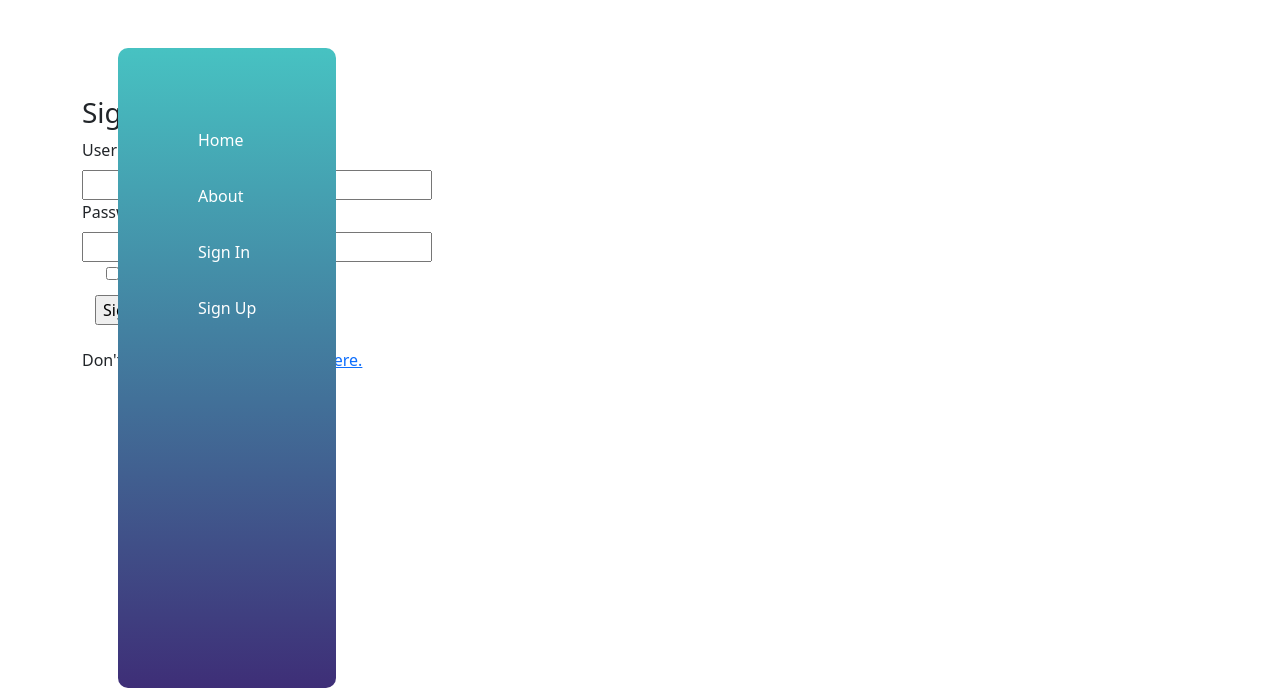
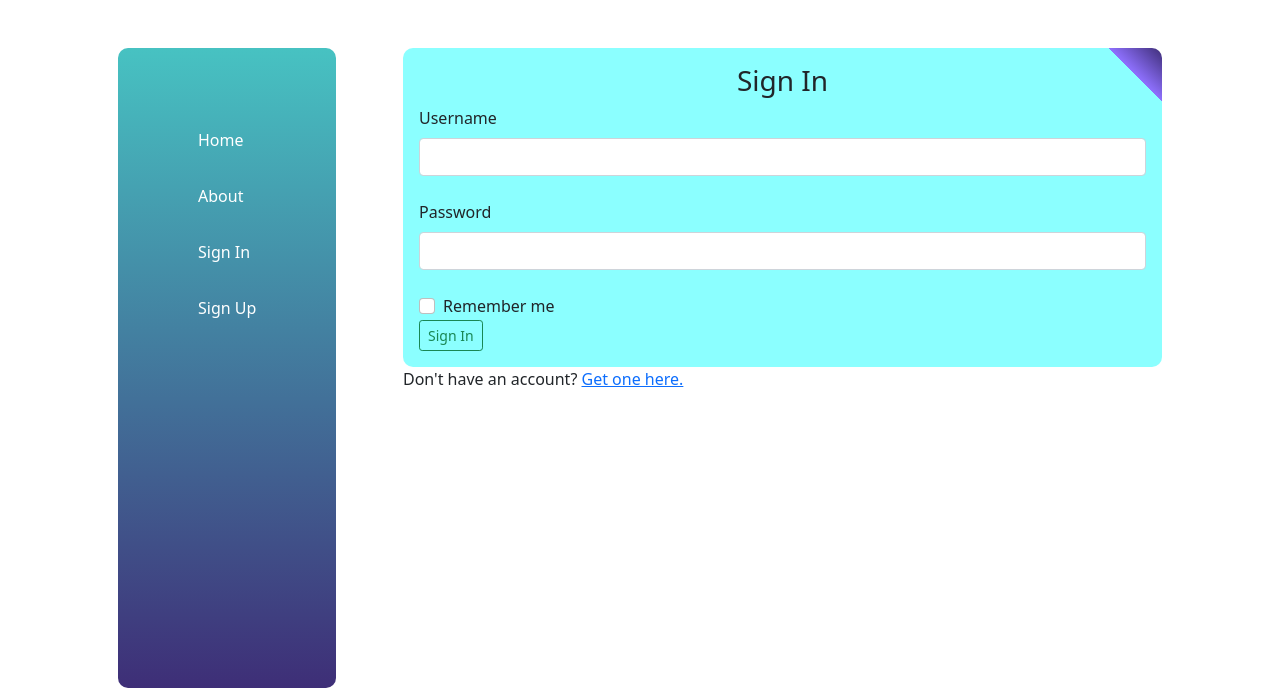
Before and after one commit to Willbeckh/one-time, a Flask app: page /authenticate/login in a window 1280 px wide. Shown: the top 695 px of the page. Run offline with Flask 2, Linux system fonts and the light colour scheme; some libraries are stand-ins or nearby versions.

Commit message:
update login form layout

```diff
--- a/app/templates/authenticate/login.html
+++ b/app/templates/authenticate/login.html
@@ -2,37 +2,46 @@
 
 <!-- form -->
 {% block content %}
-<div class="container">
-  <h3>Sign In</h3>
+<div class="col col-md-6 w-75 p-5 login-container">
+  <div class="container__form">
+    <div class="auth__form">
+      <h3 class="text-center">Sign In</h3>
       <form action="" method="post" novalidate>
-    {{ form.hidden_tag() }}
+        {{ form.csrf_token }}
 
-    <div class="username">
-      <p class="form-label">{{ form.username.label }}</p>
-      <!--  -->
-      {{ form.username(size=32) }}<br />
-      <!-- form errors -->
+        <div class="form-group">
+          {{ form.username.label(class='form-label') }} <br />
+          {{ form.username(class='form-control', size=32) }} <br />
           {% for error in form.username.errors %}
-      <span class="text-danger">[{{error}}]</span>
+          <span style="color: red" class="alert-error">[{{ error }}]</span>
           {% endfor %}
         </div>
 
-    <div class="password__field">
-      <p class="form-label">{{ form.password.label }}</p>
-      <!--  -->
-      {{ form.password(size=32) }}<br />
-      <!-- form errors -->
+        <div class="form-group">
+          {{ form.password.label(class='form-label') }} <br />
+          {{ form.password(size=32, class='form-control')}} <br />
           {% for error in form.password.errors %}
-      <span class="text-danger">[{{error}}]</span>
+          <span style="color: red" class="alert-error">[{{ error }}]</span>
           {% endfor %}
         </div>
-    <p class="form-check">
-      {{ form.remember_me() }} {{form.remember_me.label }}
-    </p>
-    <p class="btn">{{ form.submit() }}</p>
+        <div class="form-check">
+          <label for="remember_me" class="form-check-label">Remember me</label>
+          <input type="checkbox" class="form-check-input" />
+        </div>
+        <button
+          type="submit"
+          class="btn btn-sm btn-outline-success"
+          data-bs-toggle="modal"
+          data-bs-target="#popup"
+        >
+          Sign In
+        </button>
       </form>
+    </div>
     <p>
-    Don't have an account? <a href="{{url_for('auth.register')}}">Get one here.</a>
+      Don't have an account?
+      <a href="{{url_for('auth.register')}}">Get one here.</a>
     </p>
   </div>
+</div>
 {% endblock %}
```
Lines whose indentation alone changed are shown as unchanged.
